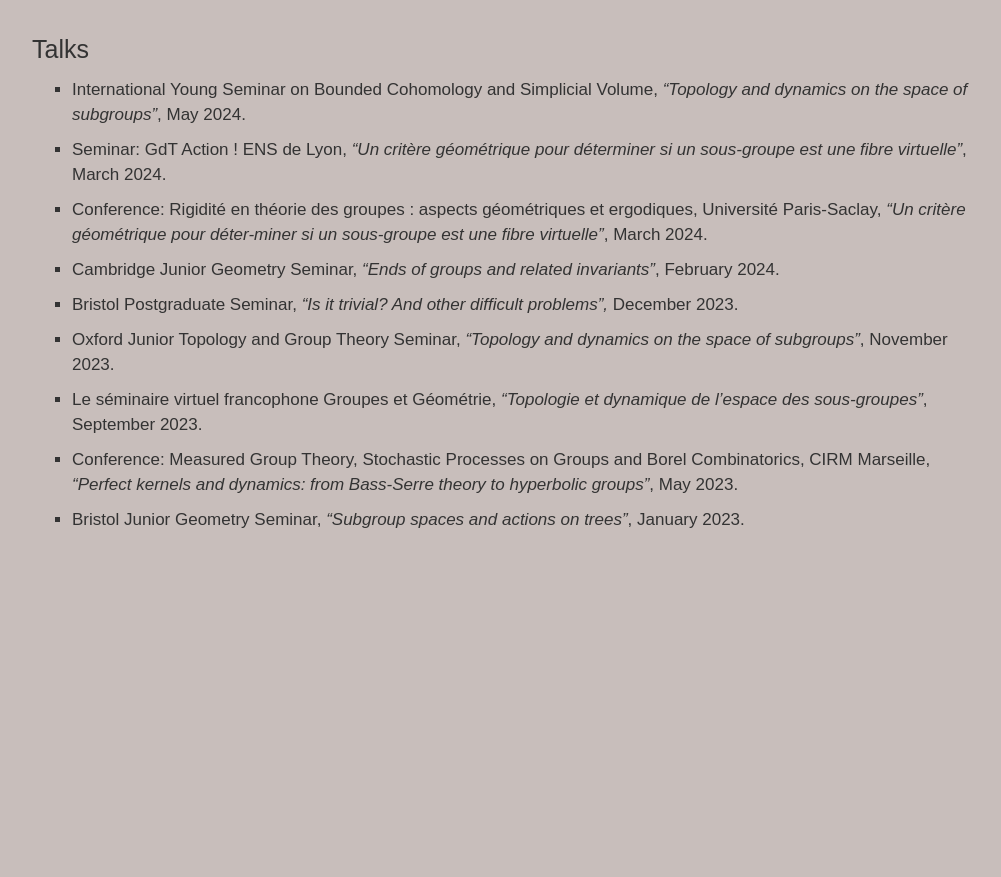
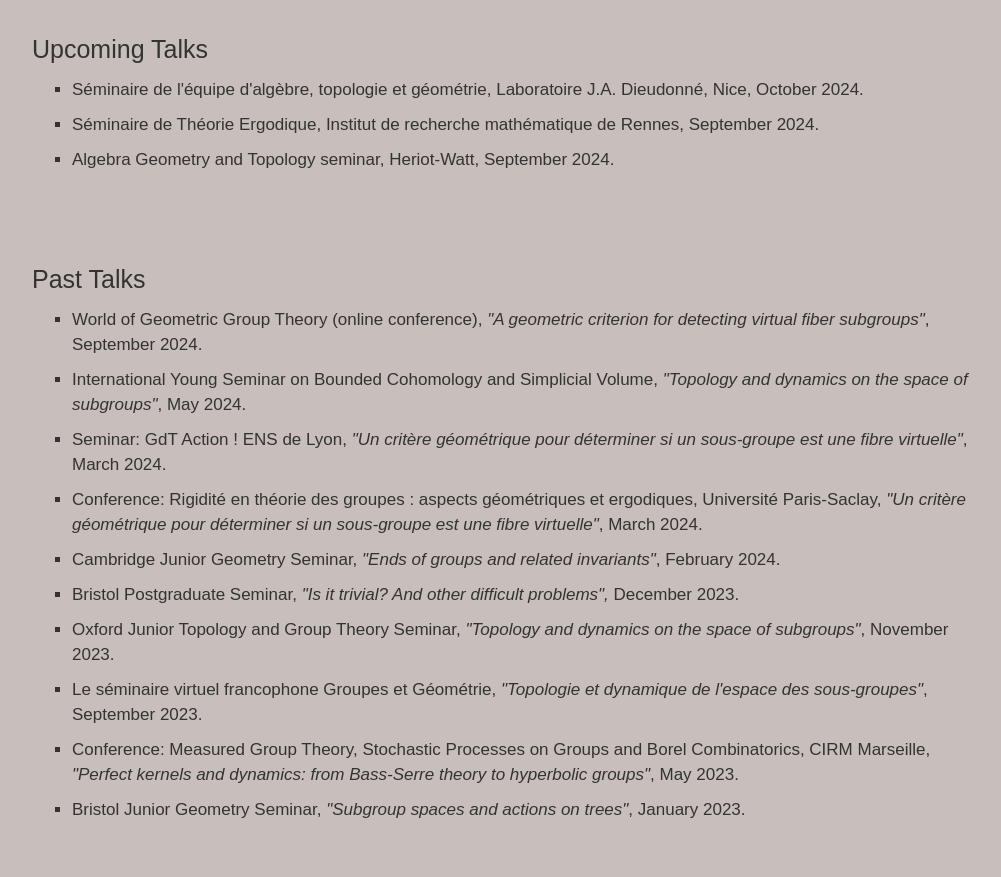
Before and after one commit to penelopeazuelos/penelopeazuelos.github.io, a plain HTML site: page research.html in a window 1280 px wide. Shown: the part 564-1441 px from the top of the page, without its empty margins (95-1096 px from the left). Before the commit the page ends 1151 px from the top, so only its background shows below. Drawn offline with Linux system fonts and the light colour scheme; a script that the page names is missing.

Commit message:
Update research.html

```diff
--- a/research.html
+++ b/research.html
@@ -66,34 +66,53 @@
                         </div>
                         <div id="w-node-e944e616-c7ad-8f84-c332-f62abae51d51-432760fe" class="w-layout-cell cell-11">
                             <div class="w-layout-blockcontainer container-9 w-container">
-                                <h1 class="heading-2">Talks</h1>
+                                <h1 class="heading-2">Upcoming Talks</h1>
                                 <ul role="list" class="list-2">
                                     <li class="list-item">
-                                        International Young Seminar on Bounded Cohomology and Simplicial Volume, <em>“Topology and dynamics on the space of subgroups”</em>, May 2024.
+                                        Séminaire de l&#x27;équipe d&#x27;algèbre, topologie et géométrie, Laboratoire J.A. Dieudonné, Nice, October 2024.
                                     </li>
                                     <li class="list-item">
-                                        Seminar: GdT Action ! ENS de Lyon, <em>“Un critère géométrique pour déterminer si un sous-groupe est une fibre virtuelle”</em>, March 2024.
+                                        Séminaire de Théorie Ergodique, Institut de recherche mathématique de Rennes, September 2024.
                                     </li>
                                     <li class="list-item">
-                                        Conference: Rigidité en théorie des groupes : aspects géométriques et ergodiques, Université Paris-Saclay, <em>“Un critère géométrique pour déter-miner si un sous-groupe est une fibre virtuelle”</em>, March 2024.
+                                        Algebra Geometry and Topology seminar, Heriot-Watt, September 2024.
+                                    </li>
+                                </ul>
+                            </div>
+                        </div>
+                        <div id="w-node-e944e616-c7ad-8f84-c332-f62abae51d51-432760fe" class="w-layout-cell cell-11">
+                            <div class="w-layout-blockcontainer container-9 w-container">
+                                <h1 class="heading-2">Past Talks</h1>
+                                <ul role="list" class="list-2">
+                                    <li class="list-item">
+                                        World of Geometric Group Theory (online conference), <em>&quot;A geometric criterion for detecting virtual fiber subgroups&quot;</em>, September 2024.
                                     </li>
                                     <li class="list-item">
-                                        Cambridge Junior Geometry Seminar, <em>“Ends of groups and related invariants”</em>, February 2024.
+                                        International Young Seminar on Bounded Cohomology and Simplicial Volume, <em>&quot;Topology and dynamics on the space of subgroups&quot;</em>, May 2024.
                                     </li>
                                     <li class="list-item">
-                                        Bristol Postgraduate Seminar, <em>“Is it trivial? And other difficult problems”, </em>December 2023.
+                                        Seminar: GdT Action ! ENS de Lyon, <em>&quot;Un critère géométrique pour déterminer si un sous-groupe est une fibre virtuelle&quot;</em>, March 2024.
                                     </li>
                                     <li class="list-item">
-                                        Oxford Junior Topology and Group Theory Seminar, <em>“Topology and dynamics on the space of subgroups”</em>, November 2023.
+                                        Conference: Rigidité en théorie des groupes : aspects géométriques et ergodiques, Université Paris-Saclay, <em>&quot;Un critère géométrique pour déterminer si un sous-groupe est une fibre virtuelle&quot;</em>, March 2024.
                                     </li>
                                     <li class="list-item">
-                                        Le séminaire virtuel francophone Groupes et Géométrie, <em>“Topologie et dynamique de l’espace des sous-groupes”</em>, September 2023.
+                                        Cambridge Junior Geometry Seminar, <em>&quot;Ends of groups and related invariants&quot;</em>, February 2024.
                                     </li>
                                     <li class="list-item">
-                                        Conference: Measured Group Theory, Stochastic Processes on Groups and Borel Combinatorics, CIRM Marseille, <em>“Perfect kernels and dynamics: from Bass-Serre theory to hyperbolic groups”</em>, May 2023.
+                                        Bristol Postgraduate Seminar, <em>&quot;Is it trivial? And other difficult problems&quot;, </em>December 2023.
                                     </li>
                                     <li class="list-item">
-                                        Bristol Junior Geometry Seminar,<em> “Subgroup spaces and actions on trees”</em>, January 2023.
+                                        Oxford Junior Topology and Group Theory Seminar, <em>&quot;Topology and dynamics on the space of subgroups&quot;</em>, November 2023.
+                                    </li>
+                                    <li class="list-item">
+                                        Le séminaire virtuel francophone Groupes et Géométrie, <em>&quot;Topologie et dynamique de l&#x27;espace des sous-groupes&quot;</em>, September 2023.
+                                    </li>
+                                    <li class="list-item">
+                                        Conference: Measured Group Theory, Stochastic Processes on Groups and Borel Combinatorics, CIRM Marseille, <em>&quot;Perfect kernels and dynamics: from Bass-Serre theory to hyperbolic groups&quot;</em>, May 2023.
+                                    </li>
+                                    <li class="list-item">
+                                        Bristol Junior Geometry Seminar,<em> &quot;Subgroup spaces and actions on trees&quot;</em>, January 2023.
                                     </li>
                                 </ul>
                             </div>
```
